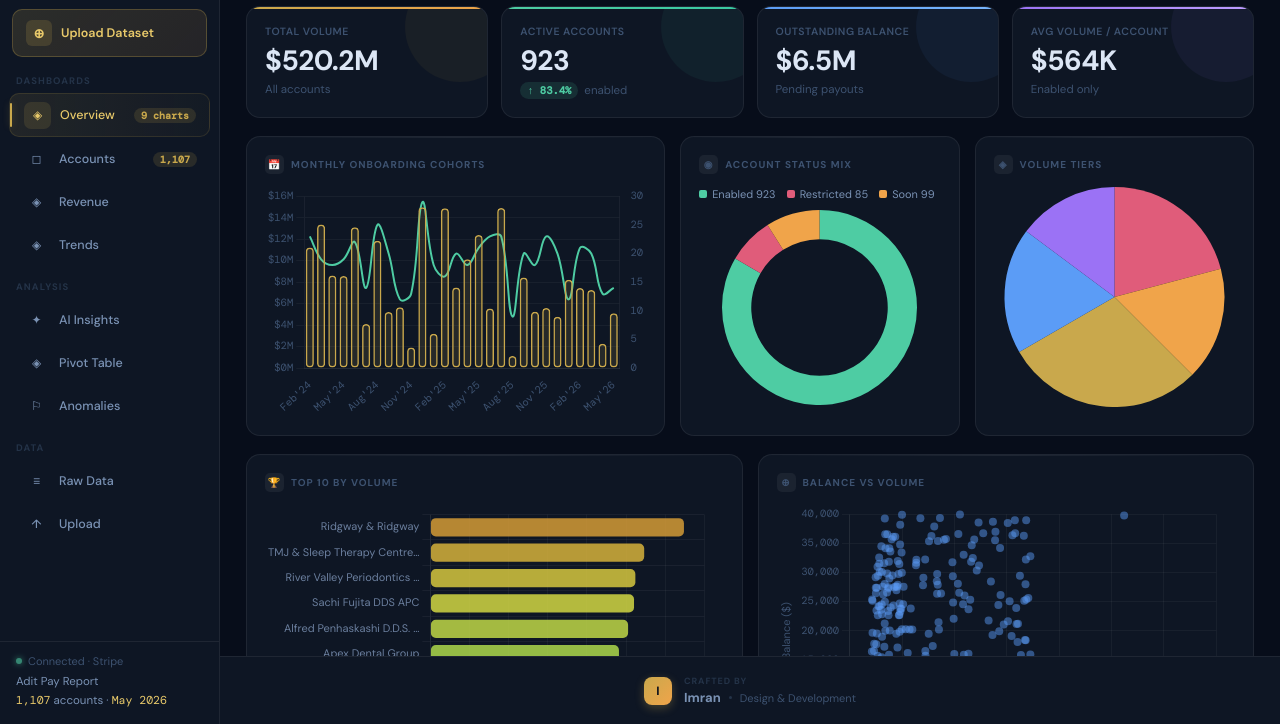
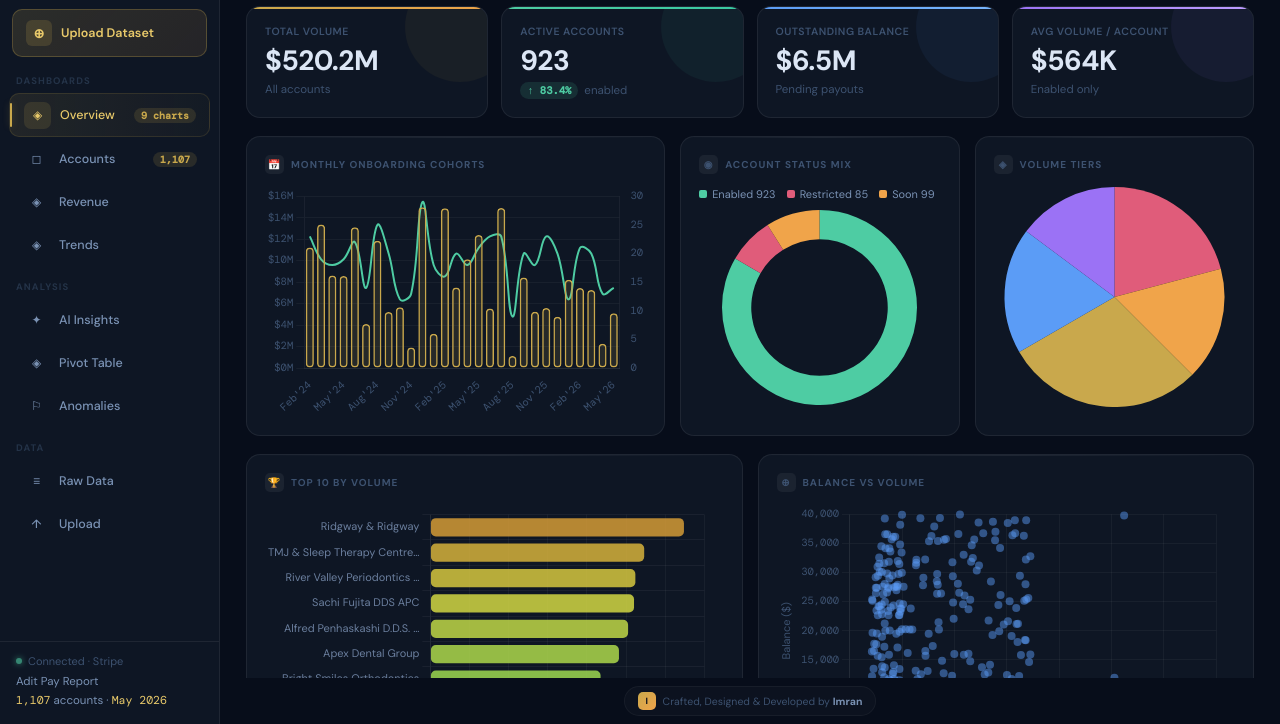
Before and after one commit to ImranAdit/Modern_Business_Inrelligence_dashboard, a website: page index.html in a window 1280 px wide. Shown: the part 76-800 px from the top of the page. Drawn offline with nearby package versions, Linux system fonts and the light colour scheme; a web font is replaced by a local one.

Commit message:
Refactor footer layout and design elements
Updated footer styling and content for improved design.

```diff
--- a/index.html
+++ b/index.html
@@ -433,15 +433,10 @@
   </div>
 
   <!-- ═══ GLOBAL FOOTER ═══ -->
-  <footer style="flex-shrink:0;text-align:center;padding:18px 24px;border-top:1px solid var(--rim);background:var(--ink2);display:flex;align-items:center;justify-content:center;gap:12px">
-    <div style="width:28px;height:28px;border-radius:8px;background:linear-gradient(135deg,var(--gold),var(--amber));display:flex;align-items:center;justify-content:center;font-size:12px;font-weight:800;color:var(--ink);flex-shrink:0;box-shadow:0 3px 10px var(--gold-glow)">I</div>
-    <div style="text-align:left">
-      <div style="font-size:9px;font-weight:700;color:var(--text4);letter-spacing:.9px;text-transform:uppercase;margin-bottom:2px">Crafted by</div>
-      <div style="display:flex;align-items:center;gap:8px">
-        <span style="font-size:13px;font-weight:700;color:var(--text2)">Imran</span>
-        <span style="width:3px;height:3px;border-radius:50%;background:var(--text4)"></span>
-        <span style="font-size:11px;color:var(--text3)">Design &amp; Development</span>
-      </div>
+  <footer style="flex-shrink:0;padding:8px 24px;background:transparent;display:flex;align-items:center;justify-content:center">
+    <div style="display:inline-flex;align-items:center;gap:7px;padding:5px 13px;border-radius:30px;background:rgba(255,255,255,.025);border:1px solid rgba(255,255,255,.045)">
+      <div style="width:18px;height:18px;border-radius:5px;background:linear-gradient(135deg,var(--gold),var(--amber));display:flex;align-items:center;justify-content:center;font-size:9px;font-weight:800;color:var(--ink);flex-shrink:0">I</div>
+      <span style="font-size:10.5px;color:var(--text3)">Crafted, Designed &amp; Developed by <strong style="color:var(--text2);font-weight:700">Imran</strong></span>
     </div>
   </footer>
 </main>
```
